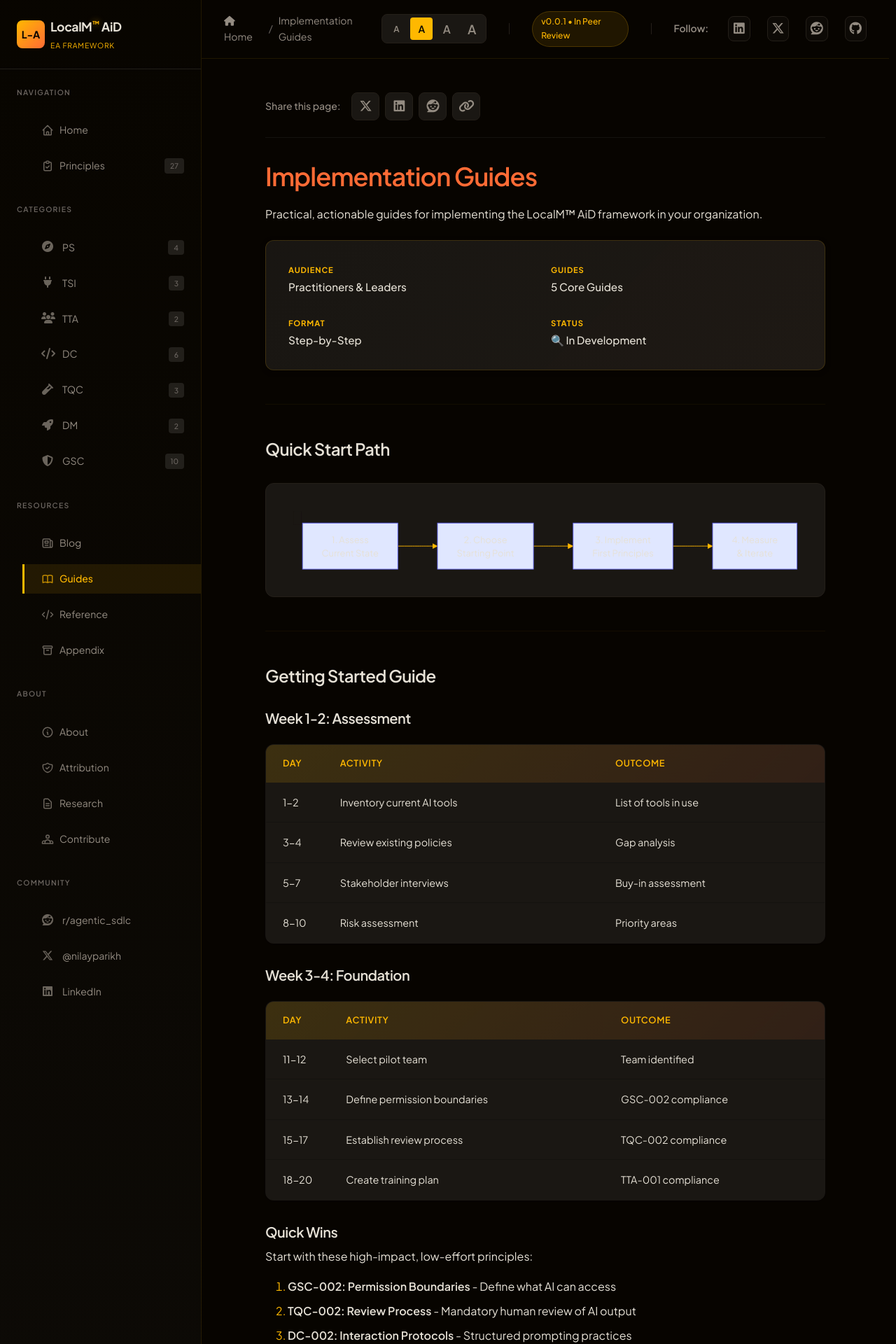
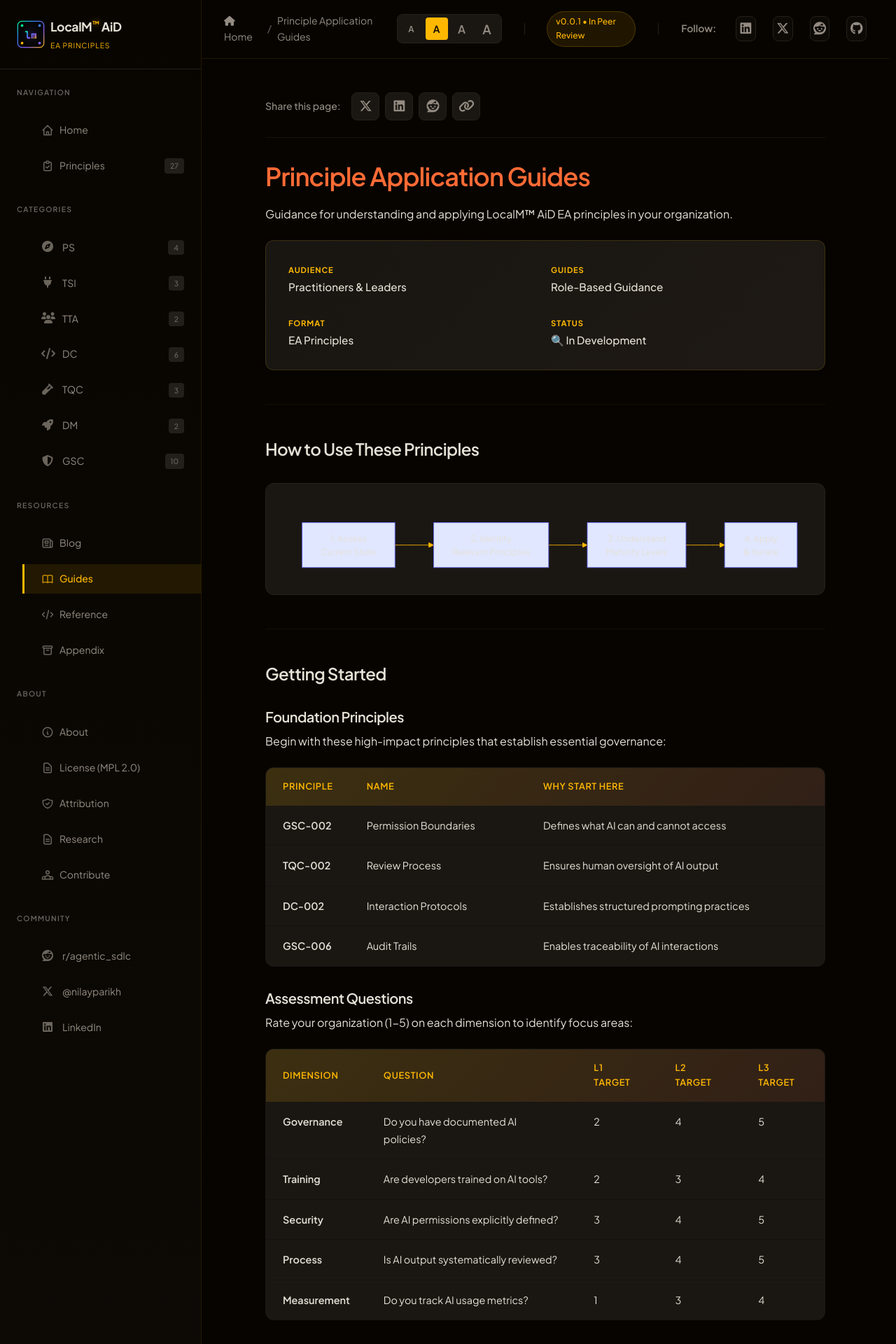
Before and after one commit to nilayparikh/ai-agent-ea-framework, a Jekyll site: the page built from guides/index.md, in a window 1280 px wide. Shown: the top 1920 px of the page at 70% size. Built offline with Jekyll 4.4.1, drawn with Linux system fonts in a browser that asks for light colours; some of the changed text lies outside the part shown.

Commit message:
Refine framework presentation and remove timelines
- Update index.md: EA Principles title, clarified scope, separate License/Attribution cards
- Update sidebar: Add License link, fix logo to use PNG image, rename to 'EA Principles'
- Refactor guides/index.md: Remove all timeline references (weeks, phases), focus on principles by role
- Update attribution.md: Simplified to 'Attribution Guide', removed MPL 2.0 + Attribution phrasing

````diff
--- a/_layouts/default.html
+++ b/_layouts/default.html
@@ -51,10 +51,10 @@
       <aside class="sidebar" id="sidebar">
         <div class="sidebar-header">
           <a href="{{ '/' | relative_url }}" class="sidebar-logo">
-            <div class="sidebar-logo-icon">L-A</div>
+            <img src="{{ '/assets/images/logo_icon.png' | relative_url }}" alt="LocalM AiD" class="sidebar-logo-img" style="width: 40px; height: 40px; border-radius: 8px;">
             <div>
               <span class="sidebar-logo-text">LocalM<sup class="tm">™</sup> AiD</span>
-              <span class="sidebar-logo-sub">EA Framework</span>
+              <span class="sidebar-logo-sub">EA Principles</span>
             </div>
           </a>
         </div>
@@ -213,6 +213,16 @@
                       d="M13 16h-1v-4h-1m1-4h.01M21 12a9 9 0 11-18 0 9 9 0 0118 0z"></path>
                   </svg>
                   About
+                </a>
+              </li>
+              <li class="nav-item">
+                <a href="{{ '/license' | relative_url }}"
+                  class="nav-link {% if page.url == '/license' or page.url == '/license/' %}active{% endif %}">
+                  <svg class="nav-link-icon" fill="none" stroke="currentColor" viewBox="0 0 24 24">
+                    <path stroke-linecap="round" stroke-linejoin="round" stroke-width="2"
+                      d="M9 12h6m-6 4h6m2 5H7a2 2 0 01-2-2V5a2 2 0 012-2h5.586a1 1 0 01.707.293l5.414 5.414a1 1 0 01.293.707V19a2 2 0 01-2 2z"></path>
+                  </svg>
+                  License (MPL 2.0)
                 </a>
               </li>
               <li class="nav-item">
--- a/guides/index.md
+++ b/guides/index.md
@@ -1,11 +1,11 @@
 ---
 layout: default
-title: Implementation Guides
+title: Principle Application Guides
 ---
 
-# Implementation Guides
+# Principle Application Guides
 
-Practical, actionable guides for implementing the LocalM™ AiD framework in your organization.
+Guidance for understanding and applying LocalM™ AiD EA principles in your organization.
 
 <div class="page-meta-table">
   <div class="page-meta-item">
@@ -14,11 +14,11 @@
   </div>
   <div class="page-meta-item">
     <span class="page-meta-label">GUIDES</span>
-    <span class="page-meta-value">5 Core Guides</span>
+    <span class="page-meta-value">Role-Based Guidance</span>
   </div>
   <div class="page-meta-item">
     <span class="page-meta-label">FORMAT</span>
-    <span class="page-meta-value">Step-by-Step</span>
+    <span class="page-meta-value">EA Principles</span>
   </div>
   <div class="page-meta-item">
     <span class="page-meta-label">STATUS</span>
@@ -28,13 +28,13 @@
 
 ---
 
-## Quick Start Path
+## How to Use These Principles
 
 ```mermaid
 flowchart LR
-    A["1. Assess<br/>Current State"] --> B["2. Choose<br/>Starting Point"]
-    B --> C["3. Implement<br/>First Principles"]
-    C --> D["4. Measure<br/>& Iterate"]
+    A["1. Assess<br/>Current State"] --> B["2. Identify<br/>Relevant Principles"]
+    B --> C["3. Understand<br/>Maturity Levels"]
+    C --> D["4. Apply<br/>& Iterate"]
 
     style A fill:#e0e7ff,stroke:#6366f1
     style B fill:#e0e7ff,stroke:#6366f1
@@ -44,42 +44,22 @@
 
 ---
 
-## Getting Started Guide
+## Getting Started
 
-### Week 1-2: Assessment
+### Foundation Principles
 
-| Day  | Activity                   | Outcome              |
-| ---- | -------------------------- | -------------------- |
-| 1-2  | Inventory current AI tools | List of tools in use |
-| 3-4  | Review existing policies   | Gap analysis         |
-| 5-7  | Stakeholder interviews     | Buy-in assessment    |
-| 8-10 | Risk assessment            | Priority areas       |
+Begin with these high-impact principles that establish essential governance:
 
-### Week 3-4: Foundation
+| Principle | Name | Why Start Here |
+| --------- | ---- | -------------- |
+| **GSC-002** | Permission Boundaries | Defines what AI can and cannot access |
+| **TQC-002** | Review Process | Ensures human oversight of AI output |
+| **DC-002** | Interaction Protocols | Establishes structured prompting practices |
+| **GSC-006** | Audit Trails | Enables traceability of AI interactions |
 
-| Day   | Activity                     | Outcome            |
-| ----- | ---------------------------- | ------------------ |
-| 11-12 | Select pilot team            | Team identified    |
-| 13-14 | Define permission boundaries | GSC-002 compliance |
-| 15-17 | Establish review process     | TQC-002 compliance |
-| 18-20 | Create training plan         | TTA-001 compliance |
+### Assessment Questions
 
-### Quick Wins
-
-Start with these high-impact, low-effort principles:
-
-1. **GSC-002: Permission Boundaries** - Define what AI can access
-2. **TQC-002: Review Process** - Mandatory human review of AI output
-3. **DC-002: Interaction Protocols** - Structured prompting practices
-4. **GSC-006: Audit Trails** - Log AI interactions
-
----
-
-## Maturity Assessment
-
-### Self-Assessment Questions
-
-Rate your organization (1-5) on each dimension:
+Rate your organization (1-5) on each dimension to identify focus areas:
 
 | Dimension       | Question                               | L1 Target | L2 Target | L3 Target |
 | --------------- | -------------------------------------- | --------- | --------- | --------- |
@@ -91,115 +71,66 @@
 
 ### Scoring Guide
 
-- **5-10 points**: Pre-Foundation - Focus on basics
+- **5-10 points**: Pre-Foundation — Focus on basics
 - **11-15 points**: Ready for L1 (Foundation)
 - **16-20 points**: Ready for L2 (Enhanced)
 - **21-25 points**: Ready for L3 (Advanced)
 
 ---
 
-## Role-Based Implementation
+## Principles by Role
 
 ### For Developers
 
-**Focus Principles**: DC-001 through DC-006
+**Focus Area**: Development & Coding (DC) Principles
 
-| Week | Focus                         | Key Actions                |
-| ---- | ----------------------------- | -------------------------- |
-| 1    | DC-002: Interaction Protocols | Learn structured prompting |
-| 2    | DC-003: Review Process        | Establish review habits    |
-| 3    | DC-004: Context Management    | Master context engineering |
-| 4    | DC-001: Human Agency          | Practice directed AI use   |
+| Principle | Focus | Application |
+| --------- | ----- | ----------- |
+| DC-001 | Human Agency | Maintain direction over AI assistance |
+| DC-002 | Interaction Protocols | Use structured prompting |
+| DC-003 | Review Process | Validate all AI output |
+| DC-004 | Context Management | Engineer context effectively |
 
-**Success Metrics**:
-
-- Code review approval rate
-- Time to resolution
-- AI-generated code quality scores
+**Success Indicators**: Code review approval rate, AI-generated code quality, context utilization
 
 ### For Architects
 
-**Focus Principles**: PS-001 through PS-004
+**Focus Area**: Planning & Strategy (PS) Principles
 
-| Week | Focus                           | Key Actions                   |
-| ---- | ------------------------------- | ----------------------------- |
-| 1    | PS-001: Architecture First      | AI in architecture decisions  |
-| 2    | PS-002: AI Application Taxonomy | Classify AI use cases         |
-| 3    | PS-003: Spec-Driven Development | Contract-first AI development |
-| 4    | PS-004: Risk Assessment         | AI risk governance            |
+| Principle | Focus | Application |
+| --------- | ----- | ----------- |
+| PS-001 | Architecture First | AI in architecture decisions |
+| PS-002 | AI Application Taxonomy | Classify AI use cases |
+| PS-003 | Spec-Driven Development | Contract-first AI development |
+| PS-004 | Risk Assessment | AI risk governance |
 
-**Success Metrics**:
-
-- Architecture decision quality
-- Technical debt trends
-- Risk mitigation effectiveness
+**Success Indicators**: Architecture decision quality, technical debt trends, risk mitigation
 
 ### For Team Leads
 
-**Focus Principles**: TTA-001 through TTA-003
+**Focus Area**: Team Training & Adoption (TTA) Principles
 
-| Week | Focus                        | Key Actions                 |
-| ---- | ---------------------------- | --------------------------- |
-| 1    | TTA-001: Skills Development  | Design training program     |
-| 2    | TTA-002: Adoption Governance | Define adoption metrics     |
-| 3    | TTA-003: Knowledge Sharing   | Establish sharing practices |
-| 4    | All TTA                      | Monitor and iterate         |
+| Principle | Focus | Application |
+| --------- | ----- | ----------- |
+| TTA-001 | Skills Development | Training programs |
+| TTA-002 | Adoption Governance | Adoption metrics |
+| TTA-003 | Knowledge Sharing | Sharing practices |
 
-**Success Metrics**:
-
-- Team adoption rate
-- Training completion
-- Knowledge sharing activity
+**Success Indicators**: Team adoption rate, training completion, knowledge sharing activity
 
 ### For Security Teams
 
-**Focus Principles**: GSC-001 through GSC-010
+**Focus Area**: Governance, Security & Compliance (GSC) Principles
 
-| Week | Focus            | Key Actions             |
-| ---- | ---------------- | ----------------------- |
-| 1-2  | GSC-002, GSC-003 | Permission & sandboxing |
-| 3    | GSC-008, GSC-010 | Network & secrets       |
-| 4    | GSC-006          | Audit implementation    |
+| Principle | Focus | Application |
+| --------- | ----- | ----------- |
+| GSC-002 | Permission Boundaries | Define access controls |
+| GSC-003 | Sandboxing | Isolate AI operations |
+| GSC-006 | Audit Trails | Log all interactions |
+| GSC-008 | Network Controls | Restrict AI network access |
+| GSC-010 | Secrets Management | Protect credentials |
 
-**Success Metrics**:
-
-- Security incident rate
-- Compliance audit results
-- Vulnerability metrics
-
----
-
-## Implementation Roadmap
-
-### Phase 1: Foundation (Weeks 1-6)
-
-**Objective**: Establish baseline governance for AI coding agent operations
-
-| Week | Milestone             | Principles       |
-| ---- | --------------------- | ---------------- |
-| 1-2  | Policies documented   | GSC-001, GSC-002 |
-| 3-4  | Pilot team trained    | TTA-001          |
-| 5-6  | Review process active | TQC-002          |
-
-### Phase 2: Expansion (Weeks 7-12)
-
-**Objective**: Scale AI coding agent governance to all teams
-
-| Week  | Milestone                 | Principles       |
-| ----- | ------------------------- | ---------------- |
-| 7-8   | Organization-wide rollout | TTA-002          |
-| 9-10  | Advanced practices        | DC-004, DC-005   |
-| 11-12 | Integration complete      | TSI-001, TSI-002 |
-
-### Phase 3: Optimization (Weeks 13-24)
-
-**Objective**: Achieve advanced maturity in AI-assisted development
-
-| Week  | Milestone                  | Principles     |
-| ----- | -------------------------- | -------------- |
-| 13-16 | Metrics-driven improvement | All            |
-| 17-20 | Process automation         | DM-001, DM-002 |
-| 21-24 | Continuous improvement     | All            |
+**Success Indicators**: Security incident rate, compliance audit results, vulnerability metrics
 
 ---
 
````
Also changed, not shown: attribution.md (+25 -15 lines), index.md (+14 -14 lines).
